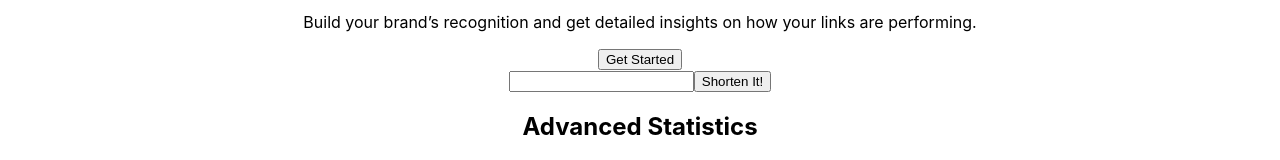
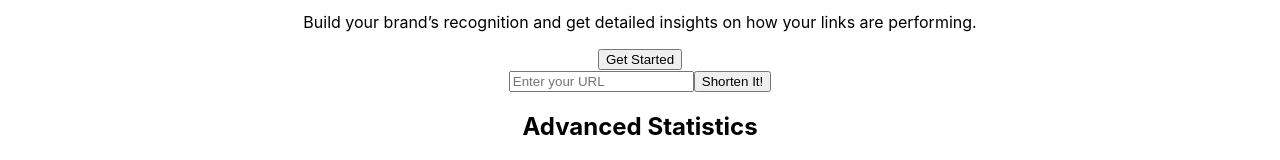
Before and after one commit to rodhent/shorter-ul, a React (Create React App) app: page / in a window 1280 px wide. Shown: the part 202-362 px from the top of the page. Built offline with nearby package versions, Linux system fonts and the light colour scheme.

Commit message:
hock  installed

```diff
--- a/package.json
+++ b/package.json
@@ -12,6 +12,7 @@
     "cypress": "^5.2.0",
     "react": "^16.13.1",
     "react-dom": "^16.13.1",
+    "react-hook-form": "^6.8.4",
     "react-scripts": "3.4.3",
     "styled-components": "^5.2.0",
     "yup": "^0.29.3"
--- a/src/components/pages/Shoter.jsx
+++ b/src/components/pages/Shoter.jsx
@@ -1,12 +1,27 @@
 import React from 'react'
+import { useForm } from 'react-hook-form'
 
 const Shoter = () => {
-    return (
-      <div>
-        <input type="text" />
-        <button> Shorten It!</button>
-      </div>
-    );
+	const { handleSubmit, register, errors } = useForm()
+	const onSub = (input) => {}
+
+	return (
+		<div>
+			<input
+				type="text"
+				name="urlShort"
+				placeholder="Enter your URL"
+				ref={register({
+					required: 'Required',
+					pattern: {
+						// value: '',
+						message: 'please enter a URL',
+					},
+				})}
+			/>
+			<button type="submit"> Shorten It!</button>
+		</div>
+	)
 }
 
 export default Shoter
```
Also changed, not shown: 1 other file (tests, documents, lock files or other folders).
